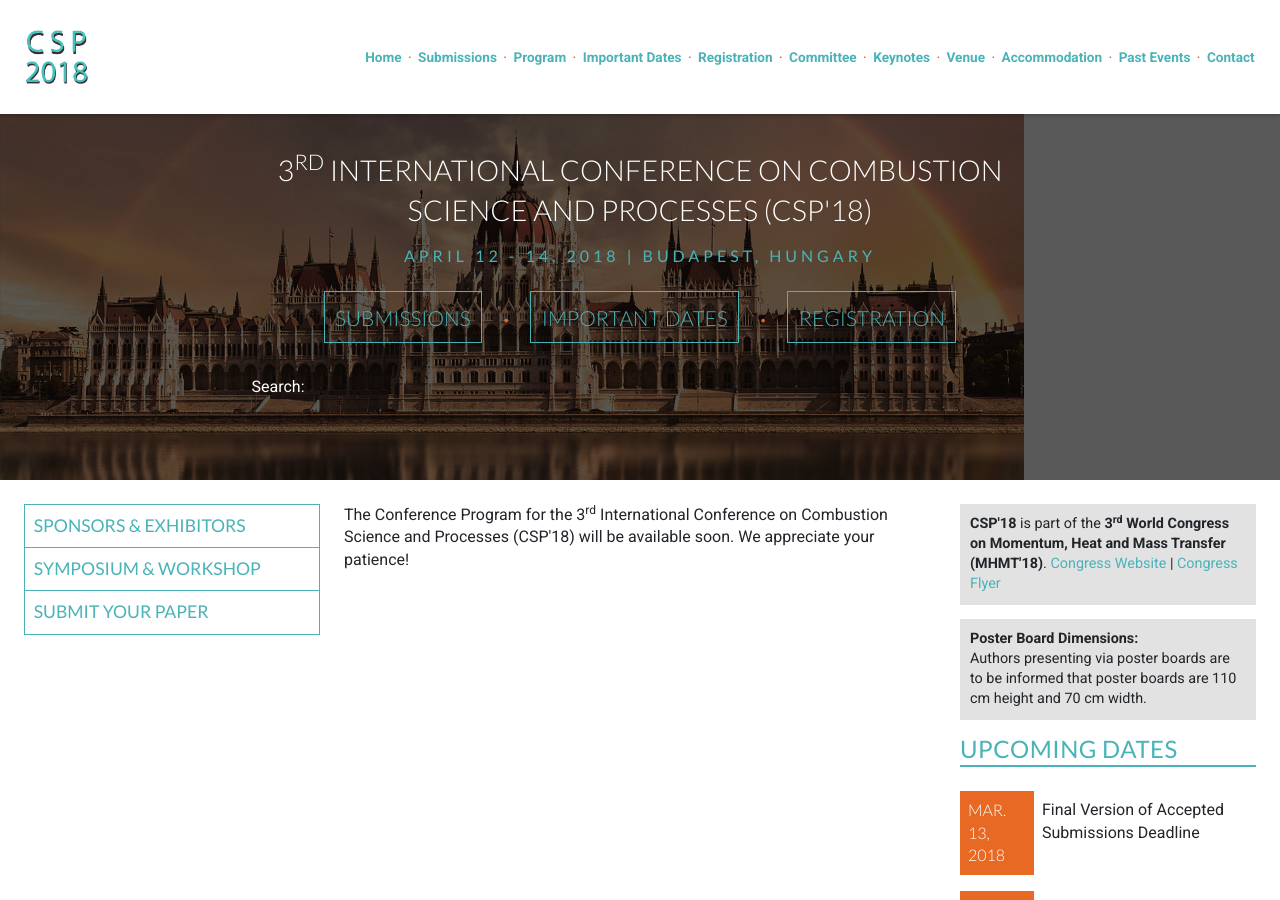
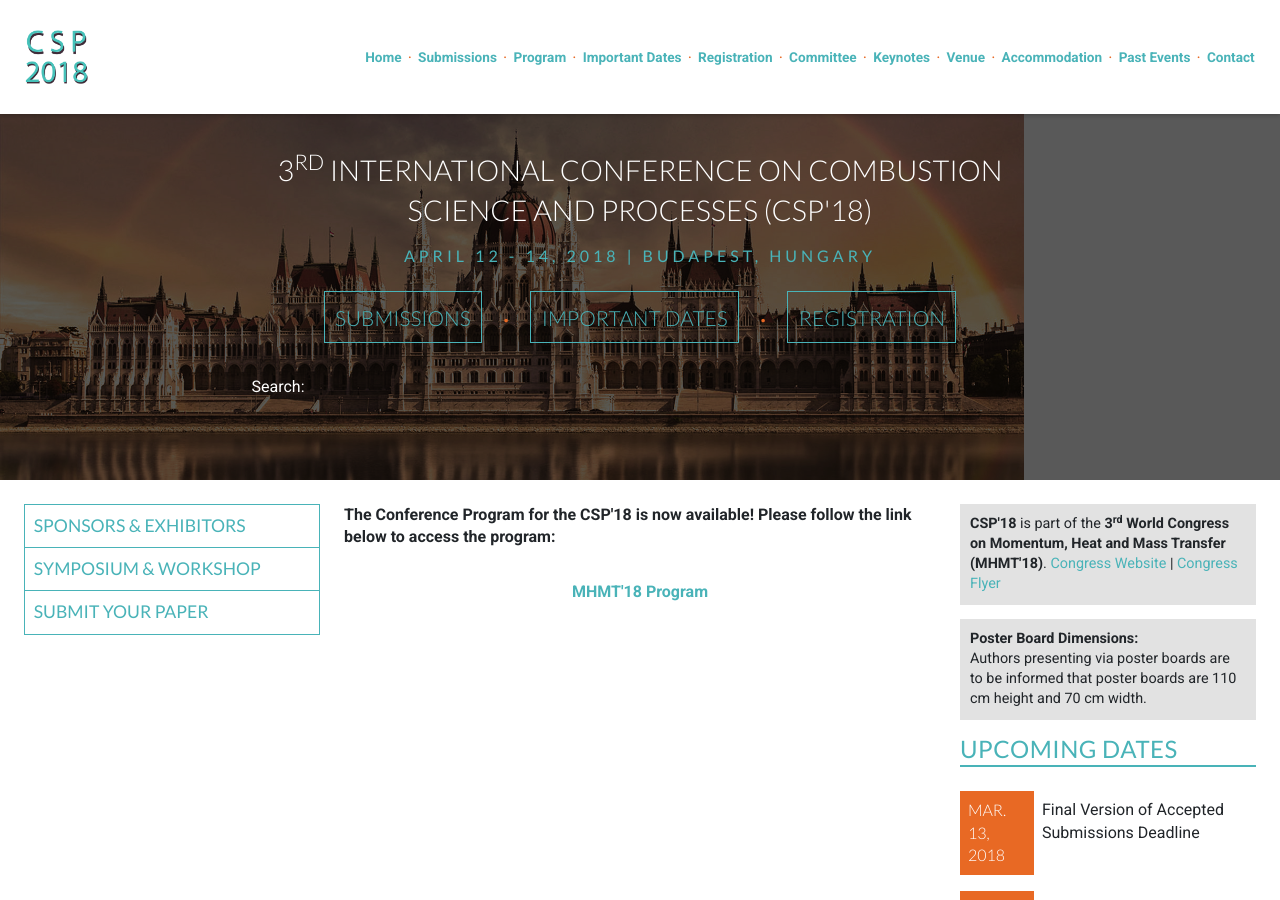
Before and after one commit to intaset/cspconference, a Jekyll site: the page built from program.html, in a window 1280 px wide and 900 px high. Built offline with Jekyll 4.4.1, drawn with Linux system fonts in a browser that asks for light colours; nearby versions of some CDN libraries; Markdown is read by kramdown in place of the engine named in the settings; comment, search, counter and statistics services are not loaded.

Commit message:
added program

```diff
--- a/program.html
+++ b/program.html
@@ -6,12 +6,12 @@ meta: The conference program will allow you to plan out how to best utilize your
 
 <div class="unit unit-s-1 unit-m-1-4-1 unit-l-1-4-1">
   <div class="unit-spacer content">
-     <p class="body">The Conference Program for the 3<sup>rd</sup> International Conference on Combustion Science and Processes (CSP'18) will be available soon. We appreciate your patience! </p>
+    <!--  <p class="body">The Conference Program for the 3<sup>rd</sup> International Conference on Combustion Science and Processes (CSP'18) will be available soon. We appreciate your patience! </p> -->
 
 
 
-<!--     <p class="body">The Conference Program for the 3<sup>rd</sup> International Conference on Combustion Science and Processes (CSP'18) is now available! Please follow the link below to access the program:</p>
+	<p class="body"><strong>The Conference Program for the CSP'18 is now available! Please follow the link below to access the program:</strong></p>
 
-    <p align="center"><a href="../MHMT17_Program.pdf" class="body-link">MHMT'18 Program</a></p> -->
+    <p align="center"><strong><a href="https://mhmtcongress.com/program" class="body-link" target="_blank">MHMT'18 Program</a></strong></p>
   </div>
   </div>
```
Also changed, not shown: 1 other file.
